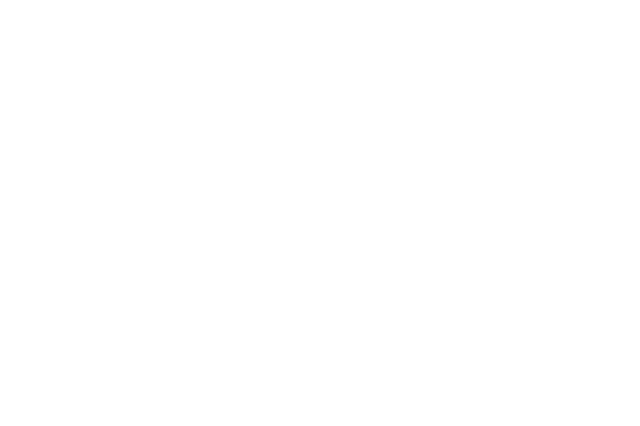
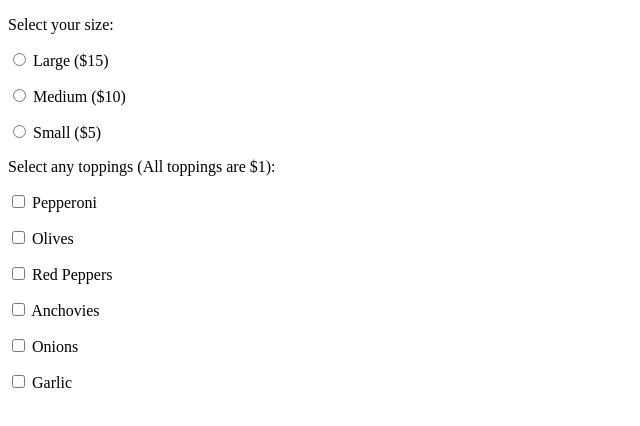
Before and after one commit to jacksonlevine/pizzaParlor, a plain HTML site: page index.html in a window 1280 px wide. Shown: the whole page, without its empty margins (0-640 px from the left). Drawn offline with Linux system fonts and the light colour scheme.

Commit message:
add input form to index.html to begin UI

```diff
--- a/index.html
+++ b/index.html
@@ -6,6 +6,27 @@
   <title>Jackson's Pizza Parlor</title>
 </head>
 <body>
-
+  <form>
+    <p>Select your size:</p>
+    <p><input type="radio" id="large" name="pizza_size" value="large">
+    <label for="large">Large ($15)</label></p>
+    <p><input type="radio" id="medium" name="pizza_size" value="medium">
+    <label for="medium">Medium ($10)</label></p>
+    <p><input type="radio" id="small" name="pizza_size" value="small">
+    <label for="small">Small ($5)</label></p>
+    <p>Select any toppings (All toppings are $1):</p>
+    <p><input type="checkbox" id="toppings1" name="toppings" value="pepperoni">
+    <label for="toppings1">Pepperoni</label></p>
+    <p><input type="checkbox" id="toppings2" name="toppings" value="olives">
+    <label for="toppings2">Olives</label></p>
+    <p><input type="checkbox" id="toppings3" name="toppings" value="red peppers">
+    <label for="toppings3">Red Peppers</label></p>
+    <p><input type="checkbox" id="toppings4" name="toppings" value="anchovies">
+    <label for="toppings4">Anchovies</label></p>
+    <p><input type="checkbox" id="toppings5" name="toppings" value="onions">
+    <label for="toppings5">Onions</label></p>
+    <p><input type="checkbox" id="toppings6" name="toppings" value="garlic">
+    <label for="toppings6">Garlic</label></p>
+  </form>
 </body>
 </html>
```
